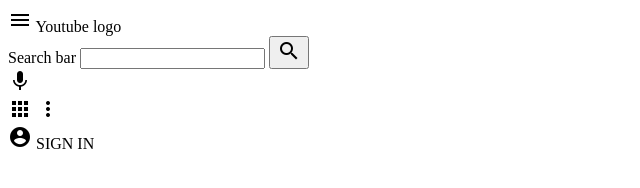
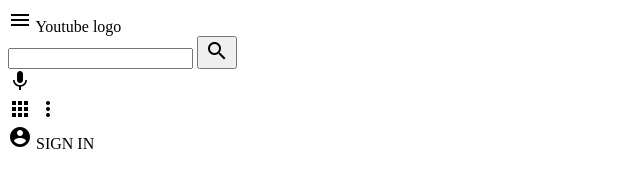
Before and after one commit to williamrolando88/youtube-page, a plain HTML site: page index.html in a window 1280 px wide. Shown: the whole page, without its empty margins (0-640 px from the left). Drawn offline with Linux system fonts and the light colour scheme.

```diff
--- a/index.html
+++ b/index.html
@@ -28,11 +28,10 @@
         </div>
         <div id="search-bar">
             <form action="#">
-                Search bar
                 <label for="search-bar">
-                    <input type="search" id="search-bar" name="search-bar">
+                    <input type="search" id="search-input" name="search-input">
                 </label>
-                <button>
+                <button type="submit" id="submit">
                     <span class="material-icons">
                         search
                     </span>
```
